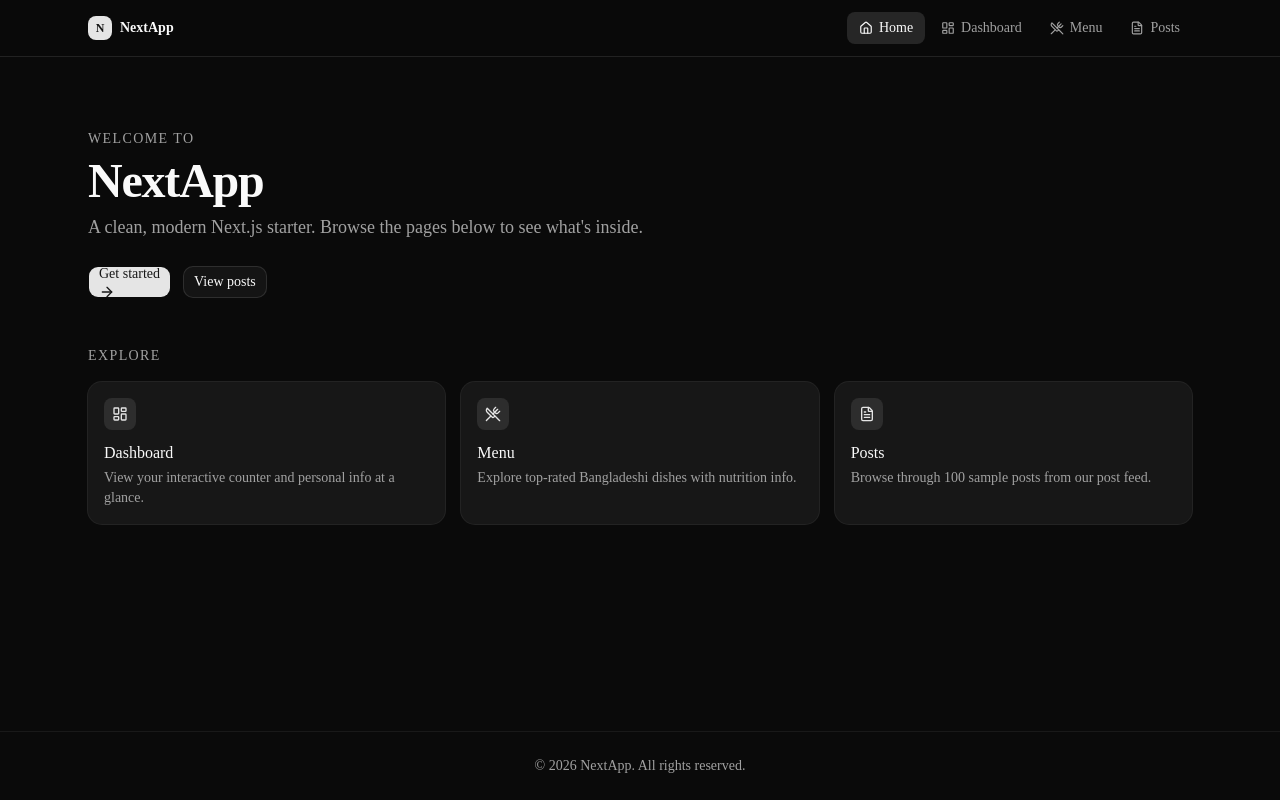
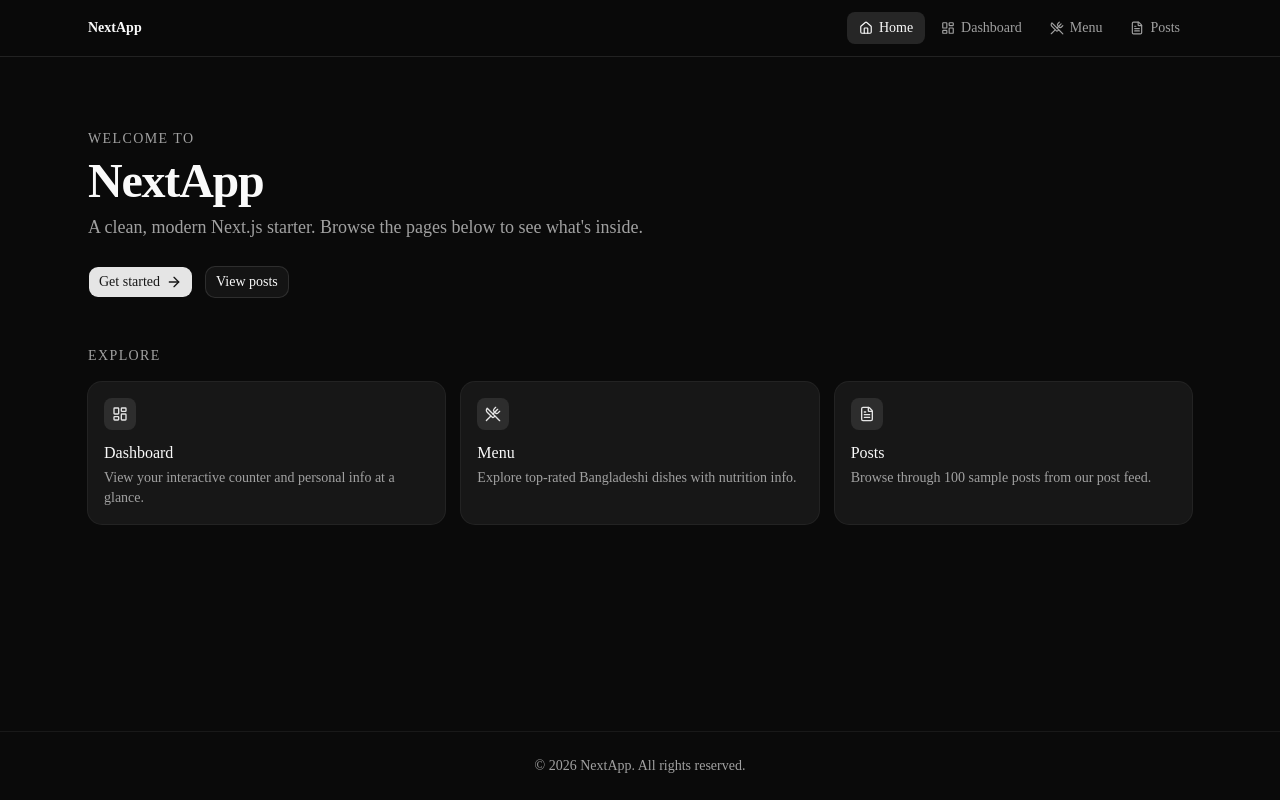
Before and after one commit to tahxin/my-second-next-app, a Next.js app: page / in a window 1280 px wide. Built offline with nearby package versions, Linux system fonts and the light colour scheme.

Commit message:
feat: add home page, navigation bar, and food card components

```diff
--- a/app/components/FoodCard.tsx
+++ b/app/components/FoodCard.tsx
@@ -5,7 +5,8 @@ import { Card, CardContent, CardHeader, CardTitle, CardDescription } from '@/com
 import { Badge } from '@/components/ui/badge';
 import { Star } from 'lucide-react';
 
-const FoodCard = ({ food }: { food: FoodIssue }) => {
+
+export default function FoodCard({ food }: { food: FoodIssue }) {
     const { dish_name, description, image_link, category, rating } = food;
 
     return (
--- a/app/components/Navbar.tsx
+++ b/app/components/Navbar.tsx
@@ -21,12 +21,9 @@ export default function Navbar() {
                 {/* Brand */}
                 <Link
                     href="/"
-                    className="flex items-center gap-2 font-semibold text-foreground transition-opacity hover:opacity-70"
+                    className="text-sm font-semibold text-foreground transition-opacity hover:opacity-70"
                 >
-                    <div className="flex size-6 items-center justify-center rounded-md bg-primary text-primary-foreground text-xs font-bold">
-                        N
-                    </div>
-                    <span className="text-sm">NextApp</span>
+                    NextApp
                 </Link>
 
                 {/* Nav links */}
--- a/app/page.tsx
+++ b/app/page.tsx
@@ -1,6 +1,6 @@
 import Link from 'next/link';
 import { Card, CardHeader, CardTitle, CardDescription } from '@/components/ui/card';
-import { Button } from '@/components/ui/button';
+import { buttonVariants } from '@/components/ui/button';
 import { LayoutDashboard, UtensilsCrossed, FileText, ArrowRight } from 'lucide-react';
 
 const pages = [
@@ -41,12 +41,12 @@ export default function Home() {
           </p>
         </div>
         <div className="flex items-center gap-3 pt-2">
-          <Button asChild>
-            <Link href="/dashboard">Get started <ArrowRight className="size-4" /></Link>
-          </Button>
-          <Button variant="outline" asChild>
-            <Link href="/posts">View posts</Link>
-          </Button>
+          <Link href="/dashboard" className={buttonVariants({ variant: 'default' })}>
+            Get started <ArrowRight className="size-4" />
+          </Link>
+          <Link href="/posts" className={buttonVariants({ variant: 'outline' })}>
+            View posts
+          </Link>
         </div>
       </section>
 
```
